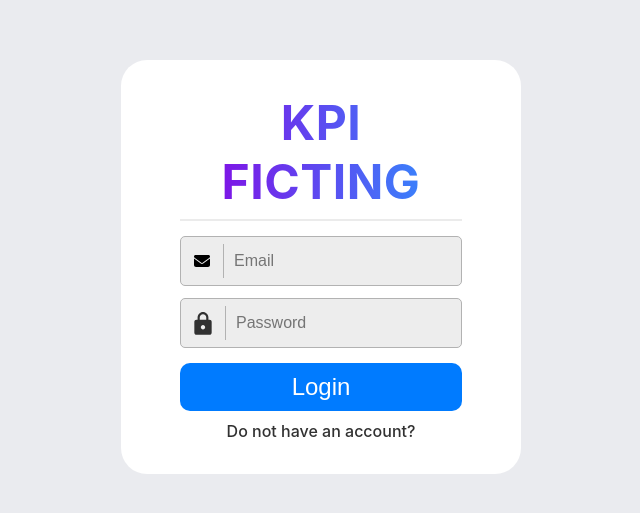
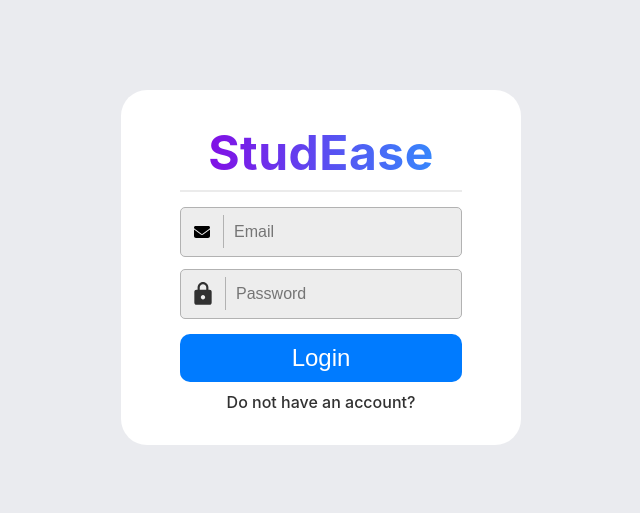
Before and after one commit to dima0808/studease, a React (Create React App) app: page / in a window 1280 px wide. Shown: the part 133-646 px from the top of the page, without its empty margins (319-959 px from the left). Built offline with nearby package versions, Linux system fonts and the light colour scheme; a web font is replaced by a local one.

Commit message:
renaming to StudEase UI

```diff
--- a/public/index.html
+++ b/public/index.html
@@ -4,12 +4,9 @@
     <meta charset="utf-8" />
     <meta name="viewport" content="width=device-width, initial-scale=1" />
     <meta name="theme-color" content="#000000" />
-    <meta
-      name="description"
-      content="KPI Test Platform"
-    />
-    <link rel="icon" href="%PUBLIC_URL%/favicon.svg">
-    <title>KPI Test Platform</title>
+    <meta name="description" content="StudEase" />
+    <link rel="icon" href="%PUBLIC_URL%/favicon.svg" />
+    <title>StudEase</title>
   </head>
   <body>
     <div id="root"></div>
--- a/src/components/Sidebar.jsx
+++ b/src/components/Sidebar.jsx
@@ -26,7 +26,7 @@ const Sidebar = () => {
     <>
       <aside className={`sidebar ${isOpen ? 'open' : ''}`}>
         <div className="sidebar__logo">
-          <h1 className="sidebar__title">KPI FICTING</h1>
+          <h1 className="sidebar__title">StudEase</h1>
         </div>
         <div className="sidebar__menu">
           <div
--- a/src/components/TestReview.jsx
+++ b/src/components/TestReview.jsx
@@ -85,7 +85,7 @@ function TestReview({ testSession }) {
         </div>
       ) : (
         <div className="finished">
-          <h1>{t('testReview_page.finished')}</h1>
+          <h1>{t('testReview_page.finishedText')}</h1>
           <div className="finished__answer">
             <button
               onClick={() => {
--- a/src/i18n/language/en.js
+++ b/src/i18n/language/en.js
@@ -131,7 +131,7 @@ export const en = {
     finished: 'Finished',
     duration: 'Duration',
     download: 'Download answers',
-    finished: 'Test has been completed',
+    finishedText: 'Test has been completed',
     checkAnswers: 'Check answers',
   },
   dropdownMenu: {
--- a/src/i18n/language/uk.js
+++ b/src/i18n/language/uk.js
@@ -143,7 +143,7 @@ export const uk = {
     finished: 'Завершення',
     duration: 'Тривалість',
     download: 'Завантажити відповіді',
-    finished: 'Тест завершено!',
+    finishedText: 'Тест завершено!',
     checkAnswers: 'Переглянути результати',
   },
   dropdownMenu: {
--- a/src/pages/Login.jsx
+++ b/src/pages/Login.jsx
@@ -47,7 +47,7 @@ function Login() {
     <form onSubmit={onSubmit} className="container__center">
       <div className="login">
         <div className="login__title">
-          <h1>KPI FICTING</h1>
+          <h1>StudEase</h1>
         </div>
         <div className="login__fields">
           <div className="login__field">
--- a/src/pages/Register.jsx
+++ b/src/pages/Register.jsx
@@ -60,7 +60,7 @@ function Register() {
     <form onSubmit={onSubmit} className="container__center">
       <div className="login">
         <div className="login__title">
-          <h1>KPI FICTING</h1>
+          <h1>StudEase</h1>
         </div>
         <div className="login__fields">
           <div className="login__field">
```
Also changed, not shown: 1 other file (tests, documents, lock files or other folders).
